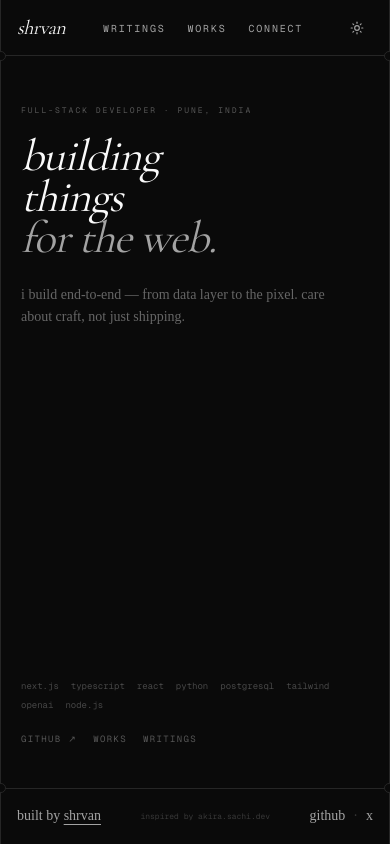
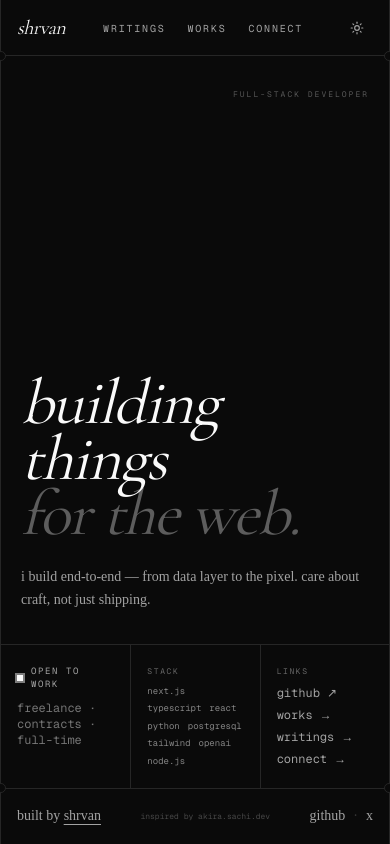
Before and after one commit to 01shrvan/portfolio, a Next.js app: page / in a window 390 px wide. Built offline with nearby package versions, Linux system fonts and the light colour scheme.

Commit message:
feat(layout): enhance metadata and improve writings page design

```diff
--- a/src/app/layout.tsx
+++ b/src/app/layout.tsx
@@ -13,8 +13,37 @@ const cormorant = Cormorant_Garamond({
 });
 
 export const metadata: Metadata = {
-  title: "Shrvan Benke",
-  description: "full-stack dev from pune. building things end-to-end.",
+  title: {
+    default: "Shrvan Benke",
+    template: "%s — Shrvan Benke",
+  },
+  description: "full-stack developer. building things end-to-end — from data layer to the pixel.",
+  keywords: ["shrvan benke", "full-stack developer", "next.js", "react", "typescript", "python", "web development", "portfolio"],
+  authors: [{ name: "Shrvan Benke", url: "https://github.com/01shrvan" }],
+  creator: "Shrvan Benke",
+  metadataBase: new URL("https://shrvans-space.vercel.app"),
+  openGraph: {
+    type: "website",
+    locale: "en_US",
+    url: "/",
+    title: "Shrvan Benke — Full-Stack Developer",
+    description: "building things end-to-end. from data layer to the pixel. care about craft, not just shipping.",
+    siteName: "Shrvan Benke",
+  },
+  twitter: {
+    card: "summary",
+    title: "Shrvan Benke — Full-Stack Developer",
+    description: "building things end-to-end. care about craft, not just shipping.",
+    creator: "@01shrvan",
+  },
+  robots: {
+    index: true,
+    follow: true,
+    googleBot: {
+      index: true,
+      follow: true,
+    },
+  },
 };
 
 export default function RootLayout({
--- a/src/app/page.tsx
+++ b/src/app/page.tsx
@@ -42,7 +42,6 @@ export default function Home() {
   return (
     <div className="flex h-screen w-full flex-col overflow-hidden">
 
-      {/* NAV */}
       <div className="mx-auto flex w-full max-w-7xl min-w-0 flex-col border-x shrink-0">
         <nav className="relative flex h-14 items-center justify-between px-4 sm:px-6">
           <Link href="/" className="font-serif italic text-xl tracking-tight">shrvan</Link>
@@ -61,177 +60,109 @@ export default function Home() {
         </nav>
       </div>
 
-      {/* MAIN */}
       <div className="flex-1 w-full overflow-hidden xl:grid xl:grid-cols-[minmax(0,1fr)_minmax(0,80rem)_minmax(0,1fr)]">
         <aside className="pointer-events-none hidden xl:flex pr-[20%]">
           <Ladder side="left" />
         </aside>
 
-        {/* Content — two distinct zones, not a mirrored 2-col card layout */}
         <div className="mx-auto flex w-full h-full max-w-7xl min-w-0 border-x overflow-hidden flex-col">
 
-          {/* Top zone: editorial headline (takes most of the space) */}
-          <div className="flex-1 flex flex-col lg:flex-row overflow-hidden">
+          <div className="flex-1 flex flex-col justify-end px-5 sm:px-8 lg:px-10 xl:px-12 pt-10 pb-8 overflow-hidden relative">
 
-            {/* LEFT — typographic statement */}
-            <div className="flex-1 flex flex-col justify-between px-5 sm:px-8 lg:px-10 xl:px-12 py-10 lg:border-r lg:border-border overflow-hidden">
-
-              {/* Headline */}
-              <div>
-                <motion.div
-                  className="overflow-hidden"
+            <motion.span
+              className="absolute top-8 right-5 sm:right-8 lg:right-10 xl:right-12 text-[8px] font-mono uppercase tracking-[0.25em] text-muted-foreground/50"
               initial={{ opacity: 0 }}
               animate={{ opacity: 1 }}
-                  transition={{ duration: 0.3 }}
+              transition={{ delay: 0.05, duration: 0.6 }}
             >
-                  <span className="text-[8px] font-mono uppercase tracking-[0.25em] text-muted-foreground/50">
-                    full-stack developer · pune, india
-                  </span>
-                </motion.div>
+              full-stack developer
+            </motion.span>
 
-                <div className="mt-4 space-y-0">
+            <div className="mb-6">
               {["building", "things", "for the web."].map((line, i) => (
-                    <div
+                <motion.p
                   key={line}
-                      className="overflow-hidden"
-                      style={{ paddingBottom: 40, marginBottom: -40 }}
-                    >
-                      <motion.p
                   className={[
-                          "font-serif italic leading-[0.92] tracking-tight",
-                          "text-[clamp(2.8rem,7.5vw,5.5rem)]",
-                          i === 2 ? "text-muted-foreground" : "text-foreground",
+                    "font-serif italic block tracking-tight",
+                    "text-[clamp(4rem,10.5vw,9rem)]",
+                    "leading-[0.87]",
+                    i === 2 ? "text-foreground/35" : "text-foreground",
                   ].join(" ")}
-                        initial={{ y: "115%" }}
-                        animate={{ y: 0 }}
-                        transition={{ duration: 0.7, delay: i * 0.08, ease: [0.16, 1, 0.3, 1] }}
+                  initial={{ clipPath: "inset(0 0 100% 0)" }}
+                  animate={{ clipPath: "inset(-30% -5% -30% -5%)" }}
+                  transition={{ duration: 0.9, delay: 0.12 + i * 0.13, ease: [0.16, 1, 0.3, 1] }}
                 >
                   {line}
                 </motion.p>
-                    </div>
               ))}
             </div>
 
             <motion.p
-                  className="mt-6 text-sm text-muted-foreground/60 leading-relaxed max-w-xs"
+              className="text-sm text-muted-foreground leading-relaxed max-w-sm"
               initial={{ opacity: 0 }}
               animate={{ opacity: 1 }}
-                  transition={{ delay: 0.45, duration: 0.4 }}
+              transition={{ delay: 0.6, duration: 0.5 }}
             >
-                  i build end-to-end — from data layer to the pixel. care about
-                  craft, not just shipping.
+              i build end-to-end — from data layer to the pixel.
+              care about craft, not just shipping.
             </motion.p>
           </div>
 
-              {/* Stack tags + links at bottom */}
-              <div>
           <motion.div
-                  className="flex flex-wrap gap-x-3 gap-y-1.5 mb-5"
-                  initial={{ opacity: 0 }}
-                  animate={{ opacity: 1 }}
-                  transition={{ delay: 0.55, duration: 0.4 }}
+            className="shrink-0 border-t border-border"
+            initial={{ opacity: 0, y: 8 }}
+            animate={{ opacity: 1, y: 0 }}
+            transition={{ delay: 0.65, duration: 0.5 }}
           >
+            <div className="grid grid-cols-3 divide-x divide-border">
+
+              <div className="px-4 sm:px-6 lg:px-8 py-5">
+                <div className="flex items-center gap-2 mb-2">
+                  <span className="relative flex h-1.5 w-1.5 shrink-0">
+                    <span className="absolute inline-flex h-full w-full bg-foreground opacity-75 animate-[ping-sequence_2s_linear_infinite]" />
+                    <span className="relative inline-flex h-1.5 w-1.5 bg-foreground" />
+                  </span>
+                  <span className="text-[9px] font-mono uppercase tracking-[0.18em] text-muted-foreground">
+                    open to work
+                  </span>
+                </div>
+                <p className="text-xs font-mono text-muted-foreground/70">
+                  freelance · contracts · full-time
+                </p>
+              </div>
+
+              <div className="px-4 sm:px-6 lg:px-8 py-5">
+                <p className="text-[8px] font-mono uppercase tracking-[0.2em] text-muted-foreground/60 mb-2">stack</p>
+                <div className="flex flex-wrap gap-x-2 gap-y-1">
                   {stack.map((t) => (
-                    <span key={t} className="text-[9px] font-mono text-muted-foreground/40 hover:text-muted-foreground transition-colors cursor-default">
+                    <span key={t} className="text-[9px] font-mono text-muted-foreground/80 hover:text-foreground transition-colors cursor-default">
                       {t}
                     </span>
                   ))}
-                </motion.div>
+                </div>
+              </div>
 
-                <motion.div
-                  className="flex items-center gap-4"
-                  initial={{ opacity: 0 }}
-                  animate={{ opacity: 1 }}
-                  transition={{ delay: 0.62, duration: 0.35 }}
-                >
+              <div className="px-4 sm:px-6 lg:px-8 py-5">
+                <p className="text-[8px] font-mono uppercase tracking-[0.2em] text-muted-foreground/60 mb-2">links</p>
+                <div className="flex flex-col gap-1.5">
                   {[
                     { href: "https://github.com/01shrvan", label: "github ↗", ext: true },
-                    { href: "/works", label: "works", ext: false },
-                    { href: "/writings", label: "writings", ext: false },
+                    { href: "/works", label: "works →", ext: false },
+                    { href: "/writings", label: "writings →", ext: false },
+                    { href: "/connect", label: "connect →", ext: false },
                   ].map(({ href, label, ext }) => (
                     <a key={href} href={href}
                       target={ext ? "_blank" : undefined}
                       rel={ext ? "noopener noreferrer" : undefined}
-                      className="text-[9px] font-mono uppercase tracking-[0.15em] text-muted-foreground/50 hover:text-foreground border-b border-transparent hover:border-foreground/30 pb-px transition-all duration-200">
-                      {label}
-                    </a>
-                  ))}
-                </motion.div>
-              </div>
-            </div>
-
-            {/* RIGHT — index sidebar (completely different from akira's card stack) */}
-            <motion.div
-              className="hidden lg:flex lg:w-[260px] xl:w-[300px] shrink-0 flex-col border-t border-border lg:border-t-0 overflow-hidden"
-              initial={{ opacity: 0 }}
-              animate={{ opacity: 1 }}
-              transition={{ delay: 0.3, duration: 0.5 }}
-            >
-              {/* Status */}
-              <div className="px-5 py-4 border-b border-border">
-                <div className="flex items-center gap-2">
-                  <span className="relative flex h-1.5 w-1.5 shrink-0">
-                    <span className="absolute inline-flex h-full w-full bg-foreground opacity-75 animate-[ping-sequence_2s_linear_infinite]" />
-                    <span className="relative inline-flex h-1.5 w-1.5 bg-foreground" />
-                  </span>
-                  <span className="text-[8px] font-mono uppercase tracking-[0.2em] text-muted-foreground">
-                    open to work
-                  </span>
-                </div>
-                <p className="mt-2 text-[9px] text-muted-foreground/40 font-mono">
-                  available for freelance, contracts, full-time.
-                </p>
-              </div>
-
-              {/* Works index */}
-              <div className="px-5 py-4 border-b border-border flex-1">
-                <div className="flex items-center justify-between mb-3">
-                  <span className="text-[8px] font-mono uppercase tracking-[0.2em] text-muted-foreground/50">works</span>
-                  <Link href="/works" className="text-[8px] font-mono text-muted-foreground/30 hover:text-foreground transition-colors">all →</Link>
-                </div>
-                <div className="space-y-0">
-                  {[
-                    { label: "web apps", note: "next.js · react" },
-                    { label: "ai tools", note: "openai · python" },
-                    { label: "apis", note: "trpc · rest" },
-                  ].map((item, i) => (
-                    <div key={i} className="flex items-center justify-between py-1.5 border-b border-border/20 last:border-0">
-                      <span className="text-[9px] text-foreground/60">{item.label}</span>
-                      <span className="text-[8px] font-mono text-muted-foreground/30">{item.note}</span>
-                    </div>
-                  ))}
-                </div>
-              </div>
-
-              {/* Writings index */}
-              <div className="px-5 py-4 border-b border-border">
-                <div className="flex items-center justify-between mb-3">
-                  <span className="text-[8px] font-mono uppercase tracking-[0.2em] text-muted-foreground/50">writings</span>
-                  <Link href="/writings" className="text-[8px] font-mono text-muted-foreground/30 hover:text-foreground transition-colors">all →</Link>
-                </div>
-                <p className="text-[9px] text-muted-foreground/30 font-mono">thoughts on code, design, craft.</p>
-              </div>
-
-              {/* Contact row */}
-              <div className="px-5 py-4">
-                <span className="text-[8px] font-mono uppercase tracking-[0.2em] text-muted-foreground/50 block mb-3">links</span>
-                <div className="flex items-center gap-3">
-                  {[
-                    { href: "https://github.com/01shrvan", label: "github" },
-                    { href: "https://x.com/01shrvan", label: "x" },
-                    { href: "/connect", label: "email" },
-                  ].map(({ href, label }) => (
-                    <a key={label} href={href}
-                      target={href.startsWith("http") ? "_blank" : undefined}
-                      rel={href.startsWith("http") ? "noopener noreferrer" : undefined}
-                      className="text-[9px] font-mono text-muted-foreground/50 hover:text-foreground transition-colors duration-200 border-b border-transparent hover:border-foreground/20 pb-px">
+                      className="text-xs font-mono text-muted-foreground hover:text-foreground transition-colors duration-150 w-fit">
                       {label}
                     </a>
                   ))}
                 </div>
               </div>
+
+            </div>
           </motion.div>
-          </div>
         </div>
 
         <aside className="pointer-events-none hidden xl:flex pl-[20%]">
@@ -239,7 +170,6 @@ export default function Home() {
         </aside>
       </div>
 
-      {/* FOOTER */}
       <div className="mx-auto flex w-full max-w-7xl min-w-0 flex-col border-x shrink-0">
         <footer className="relative h-14 px-4 sm:px-6">
           <div className="flex h-full items-center justify-between">
@@ -250,7 +180,7 @@ export default function Home() {
                 shrvan
               </a>
             </span>
-            <span className="text-[8px] font-mono text-muted-foreground/30">
+            <span className="text-[8px] font-mono text-muted-foreground/40">
               inspired by{" "}
               <a href="https://akira.sachi.dev" target="_blank" rel="noopener noreferrer"
                 className="hover:text-muted-foreground transition-colors">
--- a/src/components/page-layout.tsx
+++ b/src/components/page-layout.tsx
@@ -36,7 +36,6 @@ const navLinks = [
 export function PageLayout({ children }: { children: React.ReactNode }) {
   return (
     <div className="flex h-screen w-full flex-col overflow-hidden">
-      {/* NAV */}
       <div className="mx-auto flex w-full max-w-7xl min-w-0 flex-col border-x shrink-0">
         <nav className="relative flex h-14 items-center justify-between px-4 sm:px-6">
           <Link href="/" className="font-serif italic text-xl tracking-tight">
@@ -60,7 +59,6 @@ export function PageLayout({ children }: { children: React.ReactNode }) {
         </nav>
       </div>
 
-      {/* CONTENT — flex-1 so it fills between nav and footer */}
       <div className="flex-1 w-full overflow-hidden xl:grid xl:grid-cols-[minmax(0,1fr)_minmax(0,80rem)_minmax(0,1fr)]">
         <aside className="pointer-events-none hidden xl:flex pr-[20%]">
           <Ladder side="left" />
@@ -75,7 +73,6 @@ export function PageLayout({ children }: { children: React.ReactNode }) {
         </aside>
       </div>
 
-      {/* FOOTER */}
       <div className="mx-auto flex w-full max-w-7xl min-w-0 flex-col border-x shrink-0">
         <footer className="relative h-14 px-4 sm:px-6">
           <div className="flex h-full items-center justify-between">
@@ -86,7 +83,7 @@ export function PageLayout({ children }: { children: React.ReactNode }) {
                 shrvan
               </a>
             </span>
-            <span className="text-[8px] font-mono text-muted-foreground/30">
+            <span className="text-[8px] font-mono text-muted-foreground/40">
               inspired by{" "}
               <a href="https://akira.sachi.dev" target="_blank" rel="noopener noreferrer"
                 className="hover:text-muted-foreground transition-colors">
```
Also changed, not shown: src/app/connect/page.tsx (+46 -94 lines), src/app/works/page.tsx (+30 -24 lines), src/app/writings/[slug]/page.tsx (+5 -11 lines), src/app/writings/page.tsx (+4 -16 lines), .claude/settings.local.json (deleted), 1 other file (tests, documents, lock files or other folders). Lines whose indentation alone changed are shown as unchanged.
